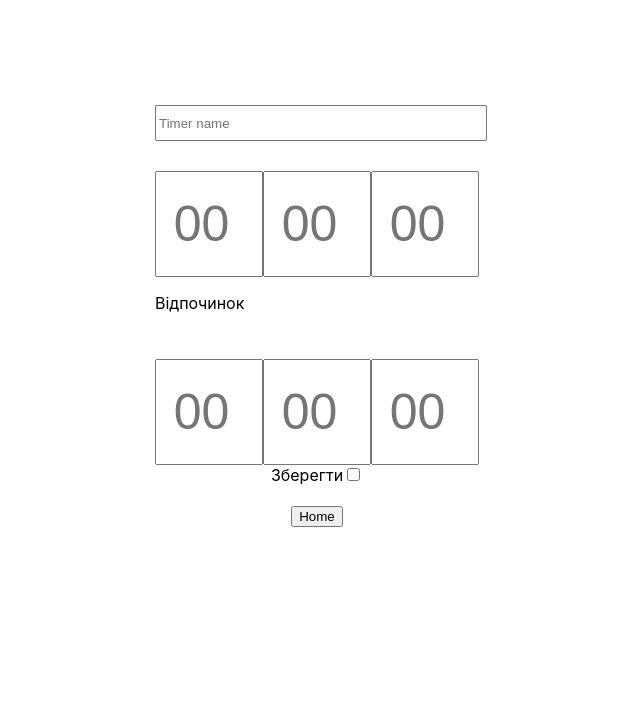
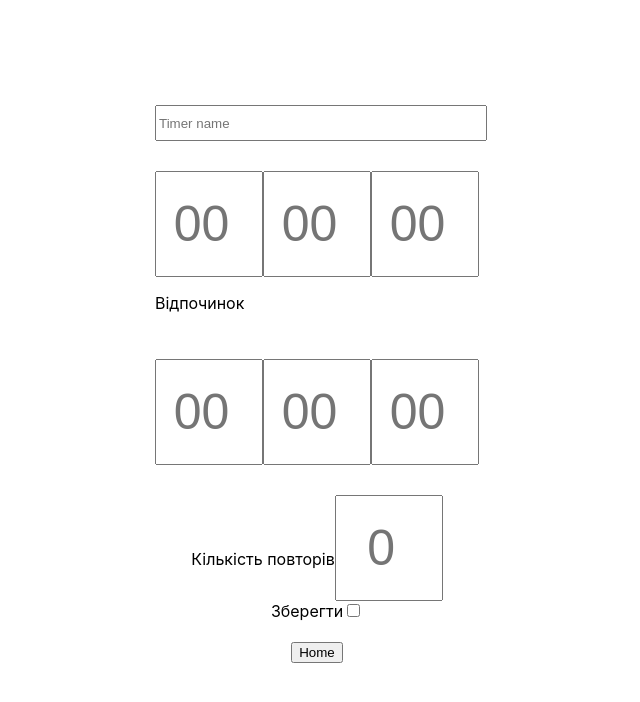
Before and after one commit to mrkuzyk/timer-just, a React (Create React App) app: page /timer-just/create/interval in a window 1280 px wide. Shown: the top 702 px of the page, without its empty margins (323-963 px from the left). Built offline with nearby package versions, Linux system fonts and the light colour scheme.

Commit message:
add repeat in interval timer

```diff
--- a/src/components/IntervalTimer/IntervalTimer.jsx
+++ b/src/components/IntervalTimer/IntervalTimer.jsx
@@ -16,6 +16,7 @@ const IntervalTimer = ({data}) => {
     const [restHours, setRestHours] = useState('');
     const [restMinutes, setRestMinutes] = useState('');
     const [restSeconds, setRestSeconds] = useState('');
+    const [numbOfRepeat, setNumbOfRepeat] = useState(0);
 
     const [applyWorkTimer, setApplyWorkTimer] = useState(false);
     const [applyRestTimer, setApplyRestTimer] = useState(false);
@@ -28,10 +29,12 @@ const IntervalTimer = ({data}) => {
     }, [data]);
 
     useEffect(() => {
-        setTimeWork(timer.workSum); // отримую суму часу роботи
-        setTimeRest(timer.restSum); // отримую суму часу відпочинку
-        timer.name ? setName(timer.name) : setName('Timer');
-    }, [timer.name, timer.restSum, timer.workSum])
+        const { workSum, restSum, numbOfRepeat, name } = timer;
+        setTimeWork(workSum); // отримую суму часу роботи
+        setTimeRest(restSum); // отримую суму часу відпочинку
+        setNumbOfRepeat(numbOfRepeat); // отримую кількість повторів
+        name ? setName(name) : setName('Timer');
+    }, [timer])
 
     useEffect(() => {
         const { hours, minutes, seconds } = getTimeUnits(timeWork); // дістаю одиниці часу для роботи
@@ -73,9 +76,16 @@ const IntervalTimer = ({data}) => {
     }, [applyRestTimer])
 
     useEffect(() => {
-        if (timeRest === 0) { stopTimer() };
+        if (timeRest === 0) { stopTimer() };  // автоматична зупинка відпочинку, при заваршені часу
+        // if (numbOfRepeat !== 0) { setNumbOfRepeat(state => state - 1) }; // запускаю наступне коло
     // eslint-disable-next-line react-hooks/exhaustive-deps
     }, [timeRest]);
+
+    // useEffect(() => {
+    //     if (condition) {
+
+    //     }
+    // })
 
     const startTimer = () => {
         if (timeWork !== 0) { setApplyWorkTimer(true) }; // якщо є робочий час то тільки тоді можна запустити його і не дозволяю йти в мінус
@@ -104,6 +114,7 @@ const IntervalTimer = ({data}) => {
                         <p className={s.time} >{restMinutes} </p>
                         <p className={s.time} >{restSeconds} </p>
                     </div>
+                    {numbOfRepeat && <p className={s.time} >{numbOfRepeat} </p>}
                     <p >{name} </p>
                     {!timerIsRunning &&  <button type='button' onClick={startTimer}>start</button>}
                     {timerIsRunning &&  <button type='button' onClick={stopTimer}>pause</button>}
--- a/src/pages/CreateIntervalTimer/CreateIntervalTimer.jsx
+++ b/src/pages/CreateIntervalTimer/CreateIntervalTimer.jsx
@@ -19,6 +19,7 @@ const CreateIntervalTimer = () => {
     const [restHours, setRestHours] = useState('');
     const [restMinutes, setRestMinutes] = useState('');
     const [restSeconds, setRestSeconds] = useState('');
+    const [numbOfRepeat, setNumbOfRepeat] = useState('');
 
     const [home, setHome] = useState('');
     const [workSum, setWorkSum] = useState('');
@@ -56,6 +57,10 @@ const CreateIntervalTimer = () => {
                 setRestSeconds(value);
                 break;
 
+            case 'repeat':
+                setNumbOfRepeat(Number(value));
+                break;
+
             default:
                 break;
         };
@@ -83,7 +88,8 @@ const CreateIntervalTimer = () => {
             typeTimer,
             name,
             workSum,
-            restSum
+            restSum,
+            numbOfRepeat
         };
 
         if (saveTimer) { setTimers(prevState => [...timers, timer]) }; // якщо потрібно то додаю новий таймер до всіх
@@ -104,6 +110,7 @@ const CreateIntervalTimer = () => {
         setRestSeconds('');
         setWorkSum('');
         setRestSum('');
+        setNumbOfRepeat('');
     };
 
     useEffect(() => { // записую в локал сторедж таймери
@@ -221,6 +228,19 @@ const CreateIntervalTimer = () => {
                         />
                     </label>
                 </div>
+                <label> Кількість повторів
+                    <input
+                        type="number"
+                        name="repeat"
+                        value={numbOfRepeat}
+                        min="0"
+                        max="99"
+                        onChange={handleChange}
+                        placeholder="0"
+                        className={s.input}
+                        title="Кількість повторів"
+                    />
+                </label>
                 <label> Зберегти
                     <input
                         type="checkbox"
```
